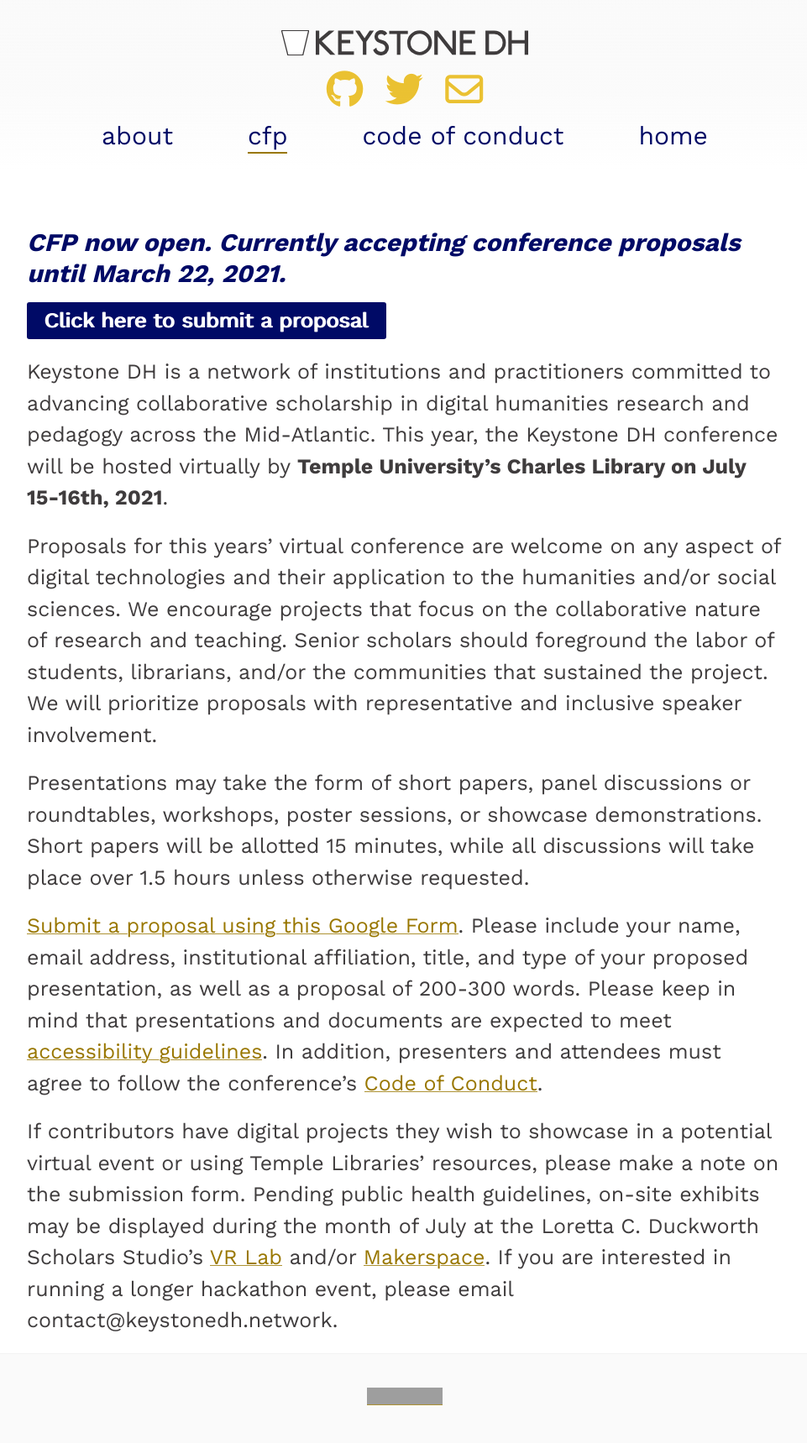
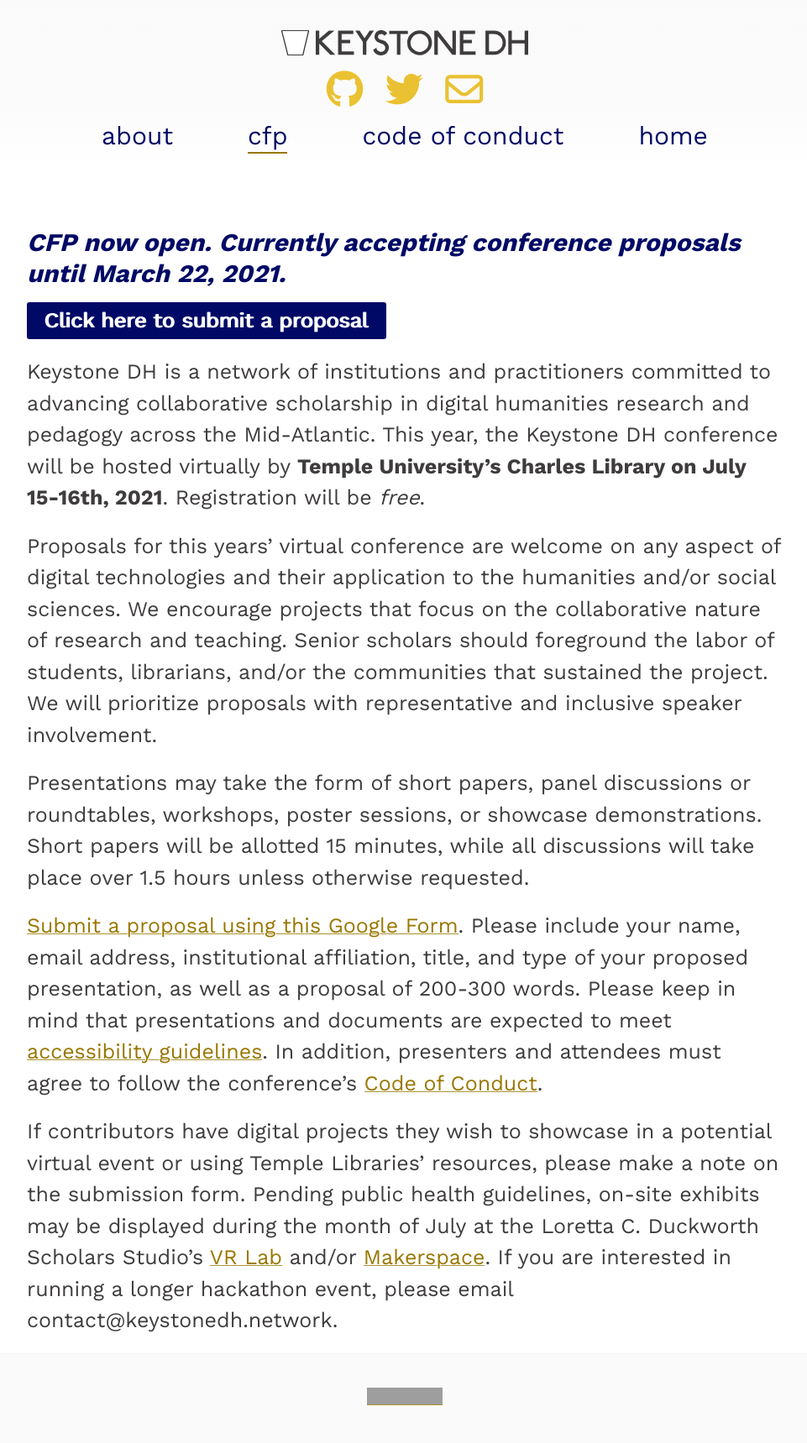
Before and after one commit to KeystoneDH/2021, a Jekyll site: the page built from _pages/cfp.md, in a window 1280 px wide. Shown: the whole page at 84% size, without its empty margins (158-1119 px from the left). Built offline with Jekyll 4.4.1, drawn with Linux system fonts in a browser that asks for light colours; nearby versions of some CDN libraries; grey boxes are pictures that could not be loaded.

Commit message:
Update cfp.md

```diff
--- a/_pages/cfp.md
+++ b/_pages/cfp.md
@@ -12,7 +12,7 @@ permalink: /cfp
     <a href="https://docs.google.com/forms/d/e/1FAIpQLSdH3ffORyI2n3INxtBAD_rjBHV4boWinkvhJ_jLNduRYzJhpA/viewform">Click here to submit a proposal</a>
 </button>
 
-Keystone DH is a network of institutions and practitioners committed to advancing collaborative scholarship in digital humanities research and pedagogy across the Mid-Atlantic. This year, the Keystone DH conference will be hosted virtually by **Temple University’s Charles Library on July 15-16th, 2021**.
+Keystone DH is a network of institutions and practitioners committed to advancing collaborative scholarship in digital humanities research and pedagogy across the Mid-Atlantic. This year, the Keystone DH conference will be hosted virtually by **Temple University’s Charles Library on July 15-16th, 2021**. Registration will be *free*.
 
 Proposals for this years’ virtual conference are welcome on any aspect of digital technologies and their application to the humanities and/or social sciences. We encourage projects that focus on the collaborative nature of research and teaching. Senior scholars should foreground the labor of students, librarians, and/or the communities that sustained the project. We will prioritize proposals with representative and inclusive speaker involvement.
 
```
